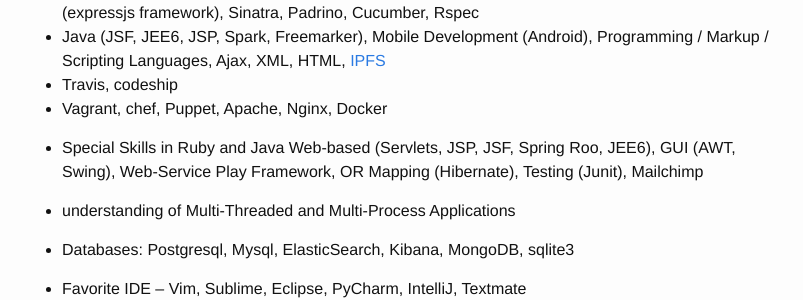
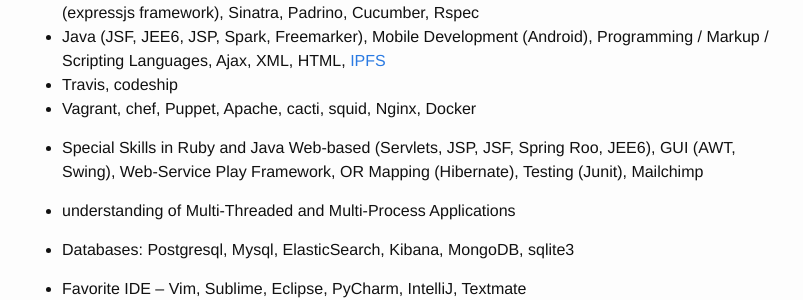
Before and after one commit to tokhi/tokhi.github.io, a Jekyll site: the page built from 2014-10-16-resume.markdown, in a window 1280 px wide and 900 px high, scrolled down 395 px. Shown: the part 160-460 px from the top of the window, without its empty margins (238-1041 px from the left). Built offline with Jekyll 4.4.1, drawn with Linux system fonts in a browser that asks for light colours; nearby versions of some CDN libraries.

Commit message:
Update 2014-10-16-resume.markdown

```diff
--- a/2014-10-16-resume.markdown
+++ b/2014-10-16-resume.markdown
@@ -34,7 +34,7 @@
 * Database-driven web applications via Ruby, Ruby on Rails, Python (Flask & bottle), nodejs (expressjs framework), Sinatra, Padrino, Cucumber, Rspec
 * Java (JSF, JEE6, JSP, Spark, Freemarker), Mobile Development (Android), Programming / Markup / Scripting Languages, Ajax, XML, HTML, <a href="https://ipfs.io/ipfs/QmNhFJjGcMPqpuYfxL62VVB9528NXqDNMFXiqN5bgFYiZ1/its-time-for-the-permanent-web.html">IPFS</a>
 * Travis, codeship
-* Vagrant, chef, Puppet, Apache, Nginx, Docker
+* Vagrant, chef, Puppet, Apache, cacti, squid, Nginx, Docker
 
 * Special Skills in Ruby and Java  Web-based (Servlets, JSP, JSF, Spring Roo, JEE6), GUI (AWT, Swing), Web-Service Play Framework, OR Mapping (Hibernate), Testing (Junit), Mailchimp
 
```
